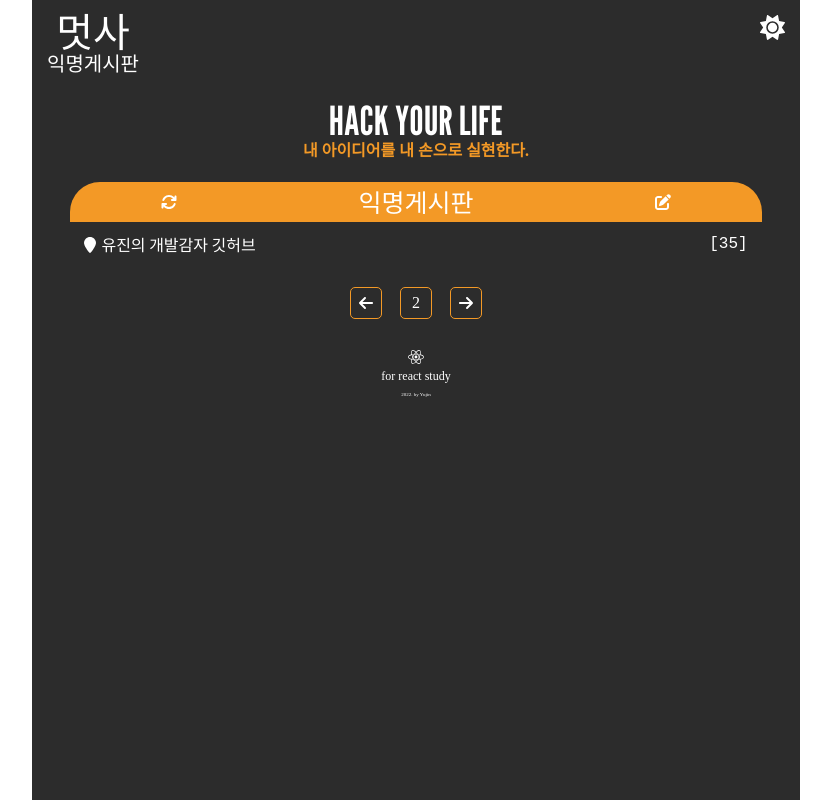
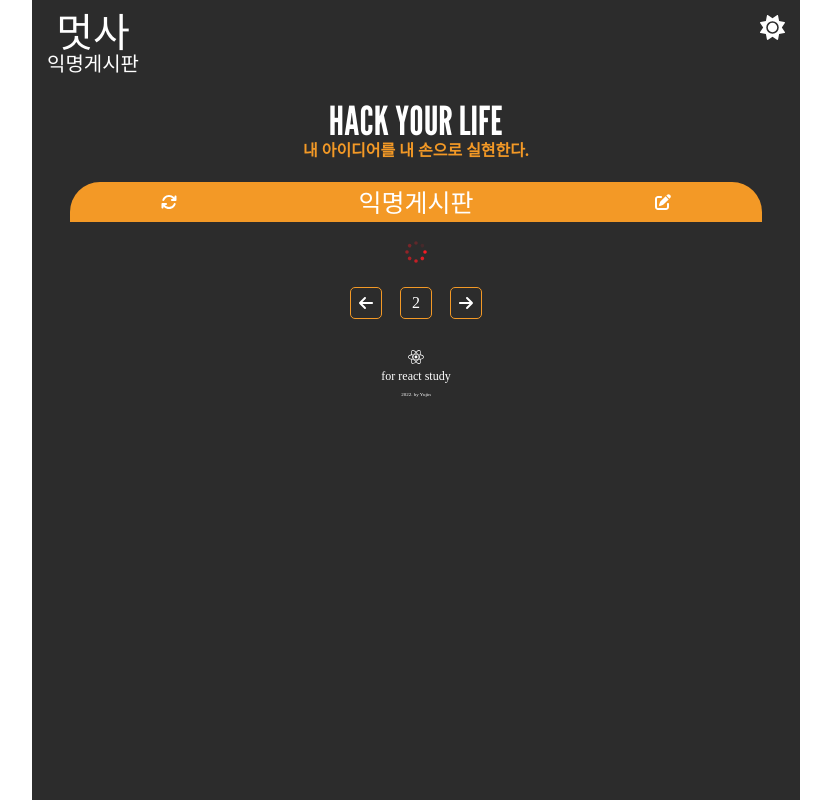
Before and after one commit to nayujin-dev/likelion10th_self_study, a React (Create React App) app in the folder codelion_React/reactstudy/: page / in a window 1280 px wide. Shown: the whole page, without its empty margins (224-1055 px from the left). Built offline with nearby package versions, Linux system fonts and the light colour scheme.

Commit message:
feat: 2-4 로딩중 화면

```diff
--- a/codelion_React/reactstudy/src/2-4/App.jsx
+++ b/codelion_React/reactstudy/src/2-4/App.jsx
@@ -39,10 +39,11 @@ import { FontAwesomeIcon } from '@fortawesome/react-fontawesome';
 import { faReact } from '@fortawesome/free-brands-svg-icons';
 import { GlobalStyles,darkTheme, lightTheme } from './styles';
 import { ThemeProvider } from 'styled-components';
+import loadingIcon from './loading.svg';
 
 function App() {
     const darkMode = true;
-
+    const loading = true;
     return (
         <>
             <ThemeProvider theme={darkMode?darkTheme:lightTheme}>
@@ -73,6 +74,11 @@ function App() {
                             <FontAwesomeIcon icon={faPenToSquare}/>
                         </PostTitleDiv>
                         <PostListDiv>
+                            {loading ? (
+                                <LoadingDiv>
+                                    <LoadingImg src={loadingIcon}/>
+                                </LoadingDiv>
+                            ) : (
                                 <ul>
                                     <EachPostLi>
                                         <div>
@@ -82,6 +88,7 @@ function App() {
                                         <PostRepl>[35]</PostRepl>
                                     </EachPostLi>
                                 </ul>
+                            )}
                         </PostListDiv>
                     </PostSection>
                     <PagingSection>
```
Lines whose indentation alone changed are shown as unchanged.
